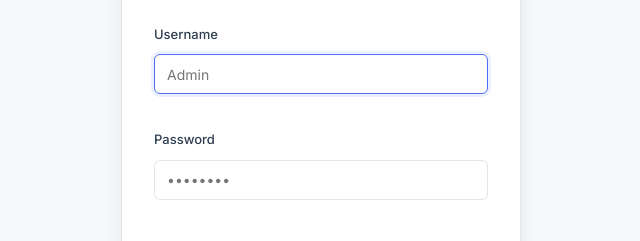
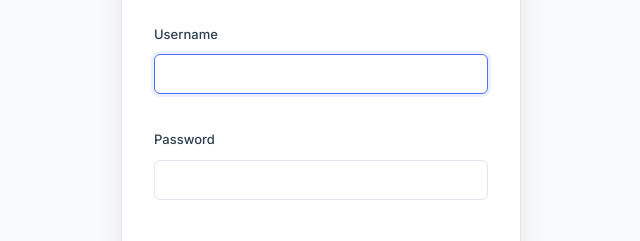
Before and after one commit to Danny2097/Voice_UX_experiment_platform, a plain HTML site: page index.html in a window 1280 px wide. Shown: the part 320-561 px from the top of the page, 319-959 px from the left. Drawn offline with Linux system fonts and the light colour scheme; a script that the page names is missing.

Commit message:
style: remove placeholders from login screen and unify admin defaults

```diff
--- a/index.html
+++ b/index.html
@@ -1423,11 +1423,11 @@
         <div class="lock-form">
             <div class="form-group">
                 <label for="lockUser">Username</label>
-                <input id="lockUser" type="text" autocomplete="username" placeholder="Admin">
+                <input id="lockUser" type="text" autocomplete="username">
             </div>
             <div class="form-group">
                 <label for="lockPass">Password</label>
-                <input id="lockPass" type="password" autocomplete="current-password" placeholder="••••••••">
+                <input id="lockPass" type="password" autocomplete="current-password">
             </div>
             <div class="lock-error" id="lockError">Incorrect username or password.</div>
             <button class="lock-submit" id="lockSubmit" onclick="attemptUnlock()">Sign In</button>
```
